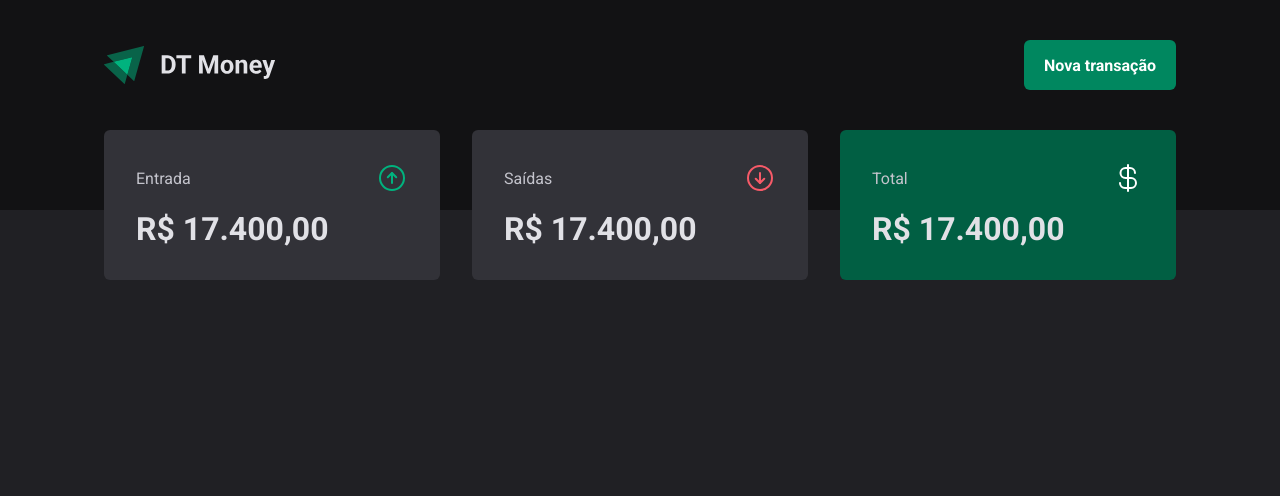
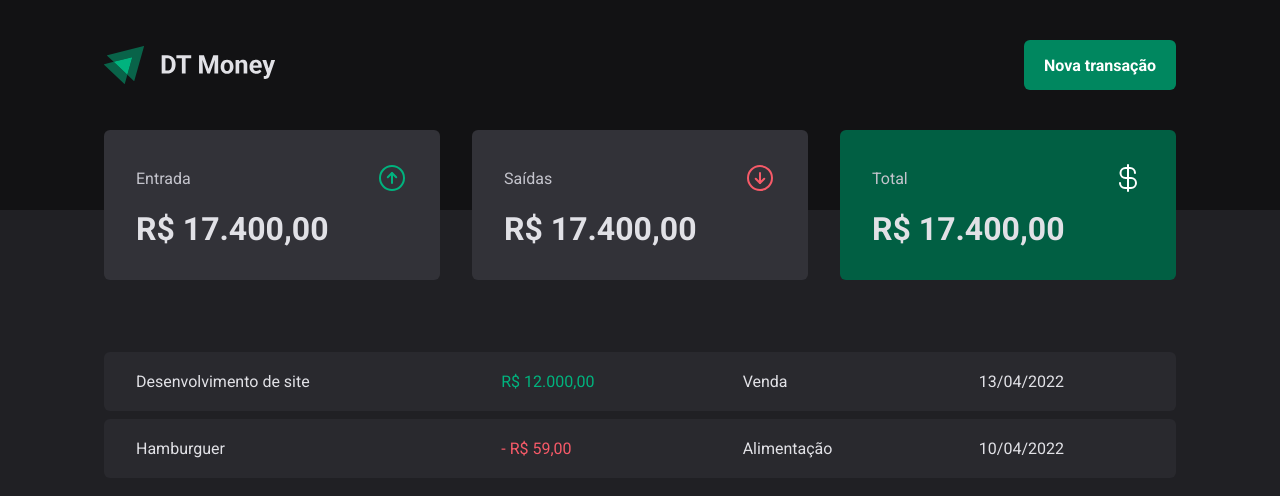
Before and after one commit to gboliveir/dt-money, a React (Vite) app: page / in a window 1280 px wide. Shown: the top 496 px of the page. Built offline with nearby package versions, Linux system fonts and the light colour scheme.

Commit message:
feat: transaction table component

```diff
--- a/src/pages/Transactions/index.tsx
+++ b/src/pages/Transactions/index.tsx
@@ -1,11 +1,39 @@
 import { Header } from "../../components/Header";
 import { Summary } from "../../components/Summary";
+import { PriceHighLight, TransactionsContainer, TransactionsTable } from "./styles";
 
 export function Transactions() {
   return (
     <div>
       <Header />
       <Summary />
+
+      <TransactionsContainer>
+        <TransactionsTable>
+          <tbody>
+            <tr>
+              <td>Desenvolvimento de site</td>
+              <td>
+                <PriceHighLight variant='income'>
+                  R$ 12.000,00
+                </PriceHighLight>
+              </td>
+              <td>Venda</td>
+              <td>13/04/2022</td>
+            </tr>
+            <tr>
+              <td>Hamburguer</td>
+              <td>
+                <PriceHighLight variant='outcome'>
+                  - R$ 59,00
+                </PriceHighLight>
+              </td>
+              <td>Alimentação</td>
+              <td>10/04/2022</td>
+            </tr>
+          </tbody>
+        </TransactionsTable>
+      </TransactionsContainer>
     </div>
   );
 }
--- /dev/null
+++ b/src/pages/Transactions/styles.ts
@@ -0,0 +1,40 @@
+import styled from "styled-components";
+
+export const TransactionsContainer = styled.main`
+  width: 100%;
+  max-width: 1120px;
+  margin: 4rem auto 0;
+  padding: 0 1.5rem;
+`;
+
+export const TransactionsTable = styled.table`
+  width: 100%;
+  border-collapse: separate;
+  border-spacing: 0 0.5rem;
+  /* margin-top: 1.5rem; */
+
+  td {
+    padding: 1.25rem 2rem;
+    background: ${props => props.theme["gray-700"]};
+
+    &:first-child {
+      border-top-left-radius: 6px;
+      border-bottom-left-radius: 6px;
+    }
+
+    &:last-child {
+      border-top-right-radius: 6px;
+      border-bottom-right-radius: 6px;
+    }
+  }
+`;
+
+interface PriceHighLightProps {
+  variant: 'income' | 'outcome';
+}
+
+export const PriceHighLight = styled.span<PriceHighLightProps>`
+  color: ${props => props.variant === 'income'
+    ? props.theme["green-300"]
+    : props.theme["red-300"]};
+`
```
